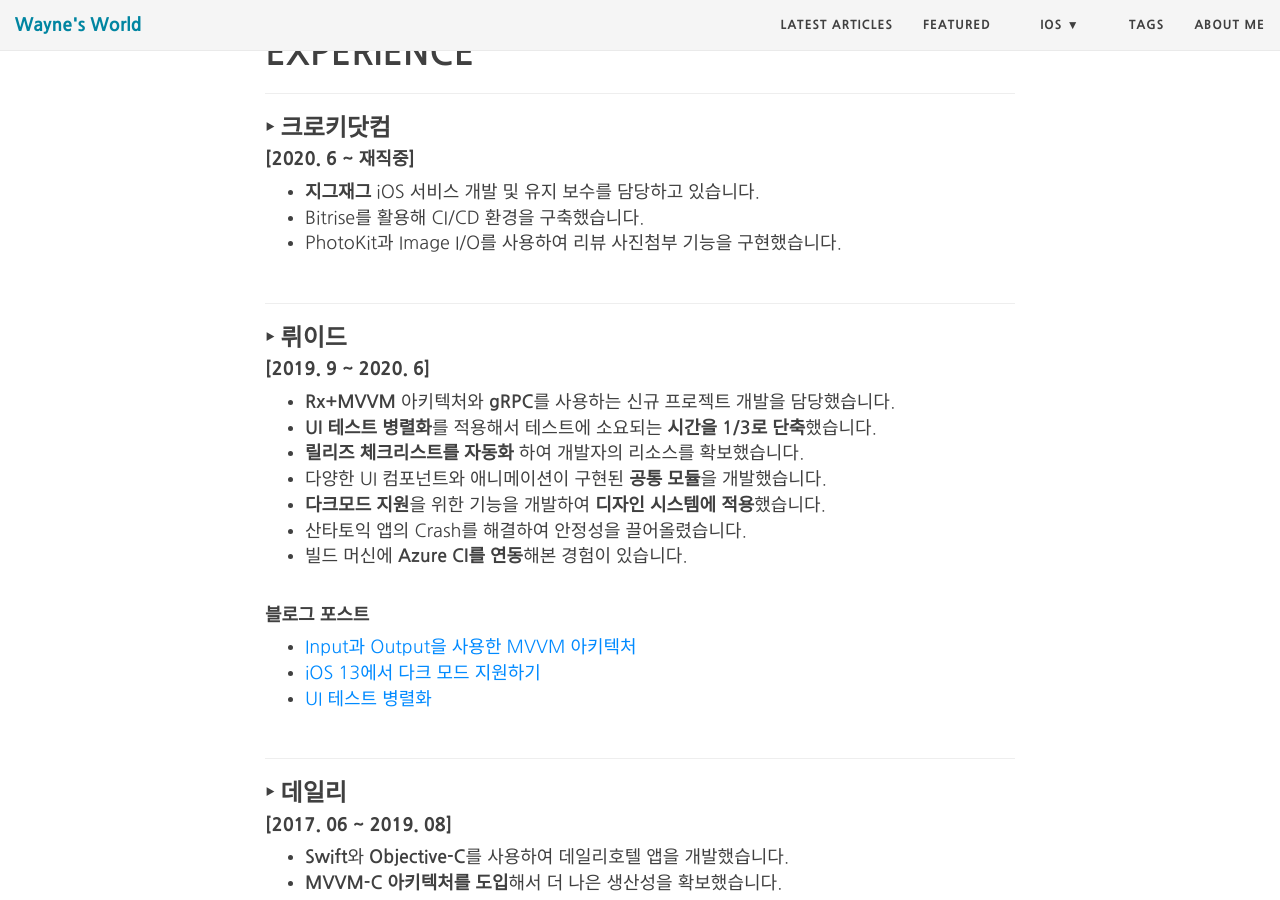
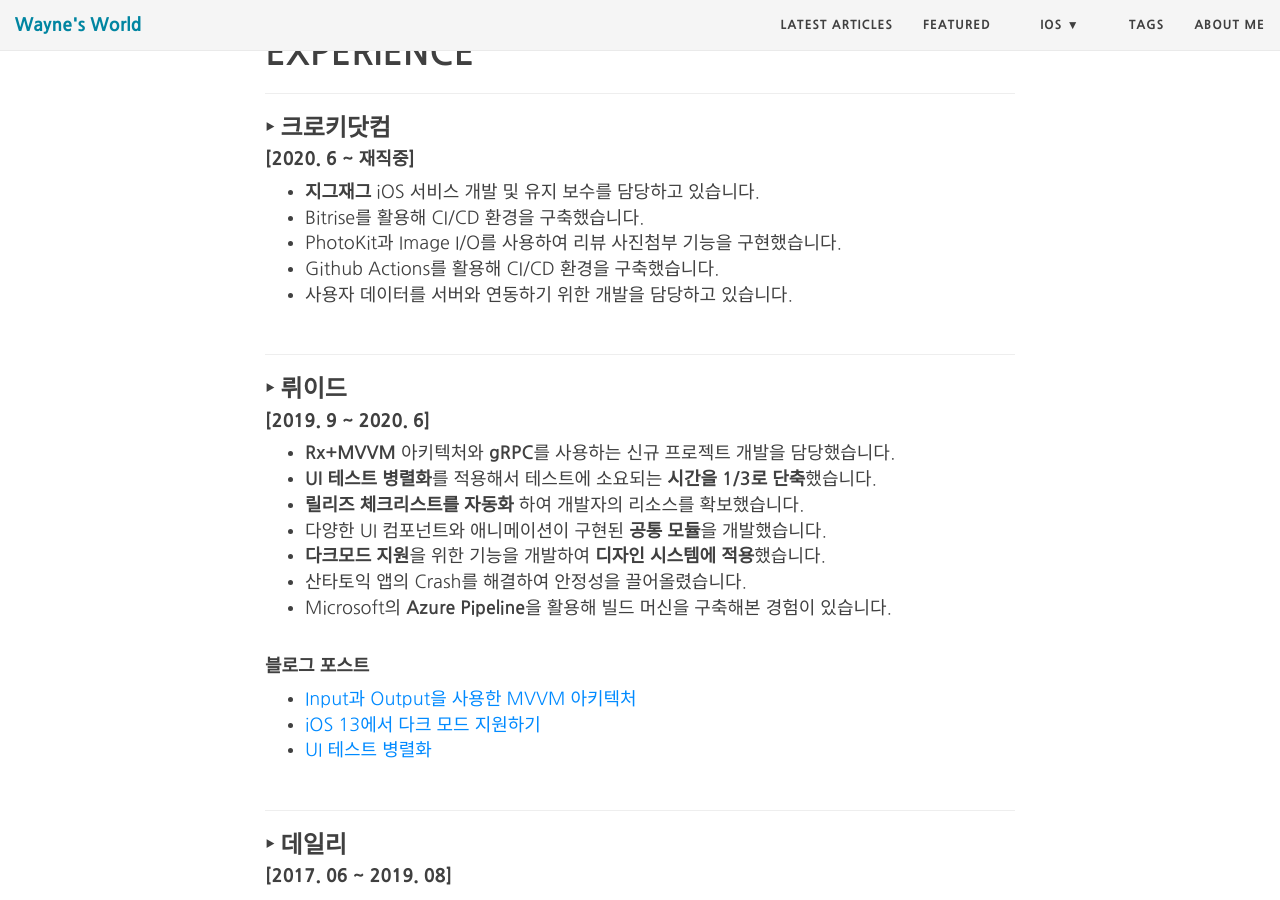
Before and after one commit to Mildwhale/mildwhale.github.io, a Jekyll site: the page built from aboutme.md, in a window 1280 px wide and 900 px high, scrolled down 767 px. Built offline with Jekyll 4.4.1, drawn with Linux system fonts in a browser that asks for light colours; nearby versions of some CDN libraries.

Commit message:
about me

```diff
--- a/aboutme.md
+++ b/aboutme.md
@@ -20,6 +20,8 @@ description: iOS Software Engineer
 - **지그재그** iOS 서비스 개발 및 유지 보수를 담당하고 있습니다.
 - Bitrise를 활용해 CI/CD 환경을 구축했습니다.
 - PhotoKit과 Image I/O를 사용하여 리뷰 사진첨부 기능을 구현했습니다.
+- Github Actions를 활용해 CI/CD 환경을 구축했습니다.
+- 사용자 데이터를 서버와 연동하기 위한 개발을 담당하고 있습니다.
 <br/>
 
 ---
@@ -31,7 +33,7 @@ description: iOS Software Engineer
 - 다양한 UI 컴포넌트와 애니메이션이 구현된 **공통 모듈**을 개발했습니다.
 - **다크모드 지원**을 위한 기능을 개발하여 **디자인 시스템에 적용**했습니다.
 - 산타토익 앱의 Crash를 해결하여 안정성을 끌어올렸습니다.
-- 빌드 머신에 **Azure CI를 연동**해본 경험이 있습니다.
+- Microsoft의 **Azure Pipeline**을 활용해 빌드 머신을 구축해본 경험이 있습니다.
 <br/>
 
 #### 블로그 포스트
```
